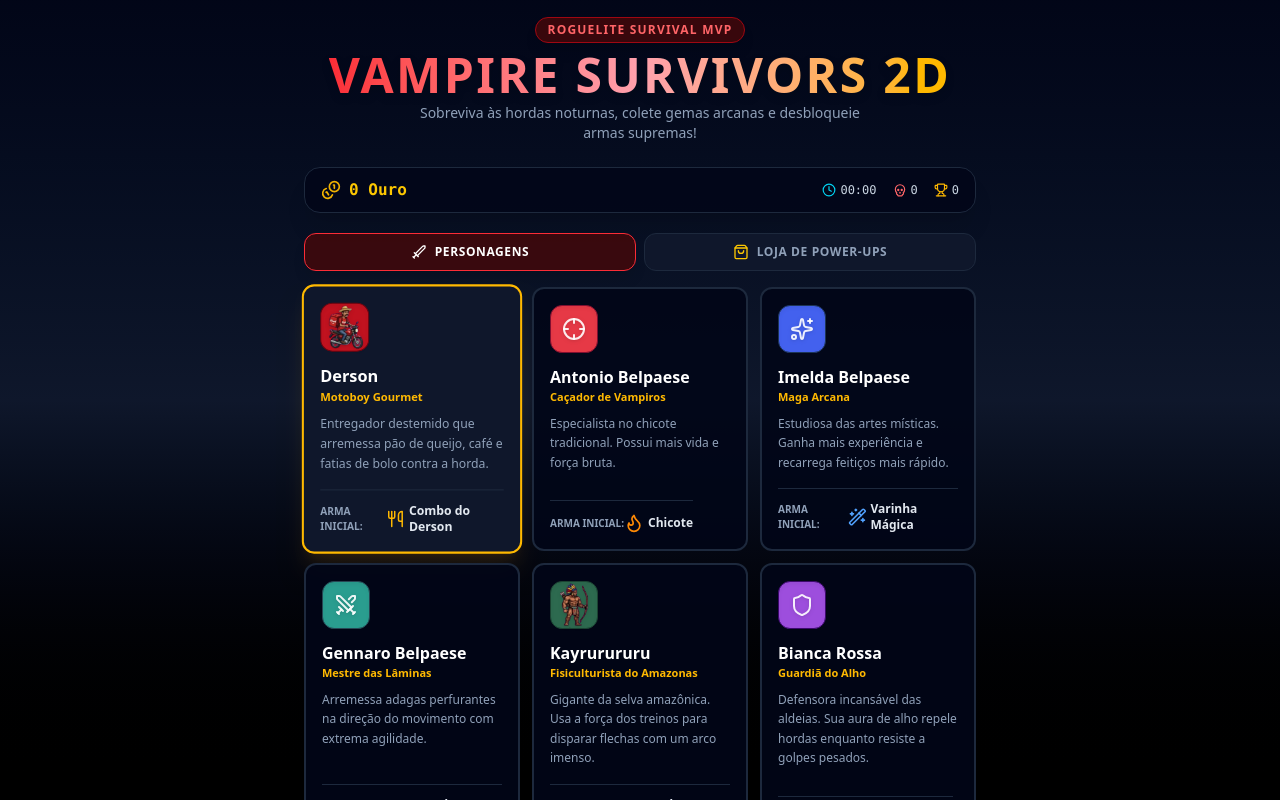
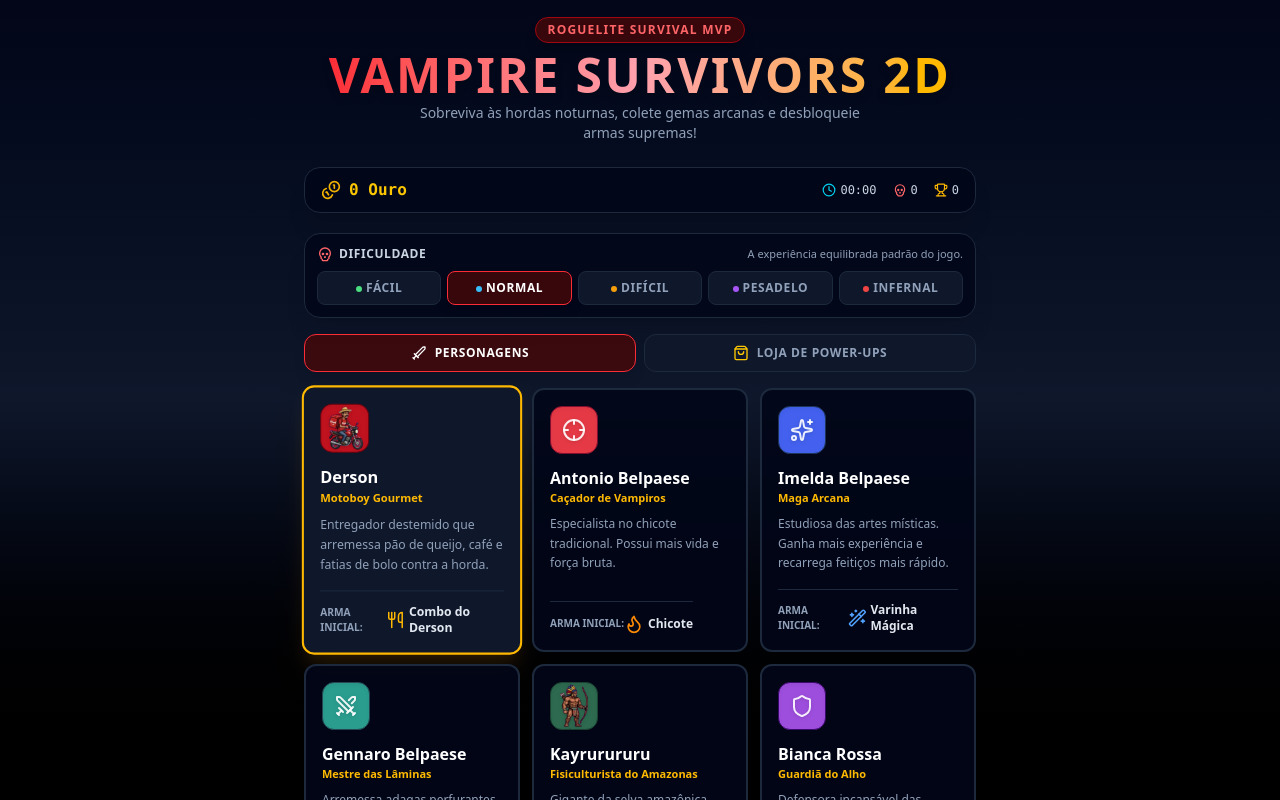
Before and after one commit to victoprincipe/2d-survivor, a Next.js app: page / in a window 1280 px wide. Built offline with nearby package versions, Linux system fonts and the light colour scheme.

Commit message:
feat(job-26): IMPLEMENTAÇÃO 26 — SISTEMA DE DIFICULDADES

```diff
--- a/src/components/game/EndGameModal.tsx
+++ b/src/components/game/EndGameModal.tsx
@@ -49,6 +49,8 @@ export const EndGameModal: React.FC<EndGameModalProps> = ({ summary, onRestart,
           </h2>
           <p className="text-slate-400 text-xs mt-1">
             Sobrevivente: <span className="text-slate-200 font-bold">{summary.characterName}</span>
+            <span className="mx-1.5 text-slate-600">•</span>
+            Dificuldade: <span className="text-slate-200 font-bold">{summary.difficultyName}</span>
           </p>
         </div>
 
--- a/src/components/game/GameContainer.tsx
+++ b/src/components/game/GameContainer.tsx
@@ -1,9 +1,10 @@
 'use client';
 
 import React, { useState, useEffect, useRef } from 'react';
-import { CharacterConfig, GameEndSummary, HUDState, SavedGameData, UpgradeOption } from '@/game/types';
+import { CharacterConfig, DifficultyId, GameEndSummary, HUDState, SavedGameData, UpgradeOption } from '@/game/types';
 import { CHARACTERS } from '@/game/data/characters';
 import { loadSavedData } from '@/game/data/persistence';
+import { getDifficulty } from '@/game/data/difficulties';
 import { GameEngine } from '@/game/engine/GameEngine';
 import { HUD } from './HUD';
 import { StartScreen } from './StartScreen';
@@ -31,6 +32,9 @@ export const GameContainer: React.FC = () => {
   const [gameState, setGameState] = useState<GameState>('menu');
   const [savedData, setSavedData] = useState<SavedGameData>(loadSavedData);
   const [selectedCharacter, setSelectedCharacter] = useState<CharacterConfig>(CHARACTERS[0]);
+  const [selectedDifficulty, setSelectedDifficulty] = useState<DifficultyId>(
+    savedData.difficulty ?? 'normal'
+  );
   const [hud, setHud] = useState<HUDState>(DEFAULT_HUD);
   const [levelUpOptions, setLevelUpOptions] = useState<UpgradeOption[]>([]);
   const [chestReward, setChestReward] = useState<{ gold: number; upgrade?: UpgradeOption } | null>(null);
@@ -53,8 +57,13 @@ export const GameContainer: React.FC = () => {
     };
   }, []);
 
-  const handleStartGame = (character: CharacterConfig, currentSavedData: SavedGameData) => {
+  const handleStartGame = (
+    character: CharacterConfig,
+    currentSavedData: SavedGameData,
+    difficulty: DifficultyId = currentSavedData.difficulty ?? 'normal'
+  ) => {
     setSelectedCharacter(character);
+    setSelectedDifficulty(difficulty);
     setGameState('playing');
 
     // Wait for canvas to be mounted in DOM
@@ -66,7 +75,7 @@ export const GameContainer: React.FC = () => {
         engineRef.current.destroy();
       }
 
-      const engine = new GameEngine(canvas, character, currentSavedData, {
+      const engine = new GameEngine(canvas, character, currentSavedData, difficulty, {
         onHUDUpdate: (newHud) => {
           setHud(newHud);
         },
@@ -142,7 +151,7 @@ export const GameContainer: React.FC = () => {
   };
 
   const handleRestart = () => {
-    handleStartGame(selectedCharacter, loadSavedData());
+    handleStartGame(selectedCharacter, loadSavedData(), selectedDifficulty);
   };
 
   const handleContinueEndless = () => {
@@ -232,6 +241,7 @@ export const GameContainer: React.FC = () => {
           onPause={handlePause}
           isMuted={isMuted}
           onToggleMute={handleToggleMute}
+          difficultyName={getDifficulty(selectedDifficulty).name}
         />
       )}
 
--- a/src/components/game/StartScreen.tsx
+++ b/src/components/game/StartScreen.tsx
@@ -2,9 +2,10 @@
 
 import React, { useState } from 'react';
 import Image from 'next/image';
-import { CharacterConfig, SavedGameData } from '@/game/types';
+import { CharacterConfig, DifficultyId, SavedGameData } from '@/game/types';
 import { CHARACTERS } from '@/game/data/characters';
 import { POWER_UP_DEFINITIONS, getPowerUpCost, saveGameData } from '@/game/data/persistence';
+import { DIFFICULTIES, getDifficulty } from '@/game/data/difficulties';
 import { WEAPON_REGISTRY } from '@/game/data/upgrades';
 import {
   Flame,
@@ -33,7 +34,7 @@ import {
 
 interface StartScreenProps {
   savedData: SavedGameData;
-  onStartGame: (character: CharacterConfig, savedData: SavedGameData) => void;
+  onStartGame: (character: CharacterConfig, savedData: SavedGameData, difficulty: DifficultyId) => void;
   onUpdateSave: (savedData: SavedGameData) => void;
 }
 
@@ -70,8 +71,19 @@ const CHARACTER_ICONS: Record<string, React.ReactNode> = {
 export const StartScreen: React.FC<StartScreenProps> = ({ savedData, onStartGame, onUpdateSave }) => {
   const [selectedCharIndex, setSelectedCharIndex] = useState(0);
   const [activeTab, setActiveTab] = useState<'character' | 'shop'>('character');
+  const [selectedDifficulty, setSelectedDifficulty] = useState<DifficultyId>(
+    savedData.difficulty ?? 'normal'
+  );
 
   const selectedChar = CHARACTERS[selectedCharIndex];
+  const difficultyMeta = getDifficulty(selectedDifficulty);
+
+  const handleSelectDifficulty = (difficulty: DifficultyId) => {
+    setSelectedDifficulty(difficulty);
+    const updatedData: SavedGameData = { ...savedData, difficulty };
+    saveGameData(updatedData);
+    onUpdateSave(updatedData);
+  };
 
   const handleBuyPowerUp = (powerUpId: string) => {
     const def = POWER_UP_DEFINITIONS.find((p) => p.id === powerUpId);
@@ -138,6 +150,37 @@ export const StartScreen: React.FC<StartScreenProps> = ({ savedData, onStartGame
               <Trophy className="w-3.5 h-3.5 text-amber-400" />
               <span>{savedData.highScore.wins}</span>
             </div>
+          </div>
+        </div>
+
+        {/* Difficulty Selector */}
+        <div className="w-full mb-4 bg-slate-950/80 border border-slate-800 rounded-2xl p-3 shadow-xl">
+          <div className="flex items-center justify-between gap-3 mb-2">
+            <span className="text-xs font-bold text-slate-300 uppercase tracking-wider flex items-center gap-1.5">
+              <Skull className="w-4 h-4 text-red-400" />
+              Dificuldade
+            </span>
+            <span className="text-[11px] text-slate-400 text-right">{difficultyMeta.description}</span>
+          </div>
+          <div className="grid grid-cols-5 gap-1.5">
+            {DIFFICULTIES.map((difficulty) => (
+              <button
+                key={difficulty.id}
+                onClick={() => handleSelectDifficulty(difficulty.id)}
+                className={`py-2 rounded-lg border text-[10px] sm:text-xs font-bold uppercase tracking-wider transition cursor-pointer ${
+                  selectedDifficulty === difficulty.id
+                    ? 'bg-red-950/80 border-red-500 text-white shadow-lg'
+                    : 'bg-slate-900 border-slate-800 text-slate-400 hover:text-white hover:border-slate-700'
+                }`}
+                title={difficulty.description}
+              >
+                <span
+                  className="inline-block w-1.5 h-1.5 rounded-full mr-1"
+                  style={{ backgroundColor: difficulty.color }}
+                />
+                {difficulty.name}
+              </button>
+            ))}
           </div>
         </div>
 
@@ -222,7 +265,7 @@ export const StartScreen: React.FC<StartScreenProps> = ({ savedData, onStartGame
 
             {/* Play Button */}
             <button
-              onClick={() => onStartGame(selectedChar, savedData)}
+              onClick={() => onStartGame(selectedChar, savedData, selectedDifficulty)}
               className="w-full mt-2 py-4 rounded-xl bg-gradient-to-r from-red-600 via-rose-500 to-amber-500 hover:from-red-500 hover:to-amber-400 text-white font-black text-base uppercase tracking-widest shadow-2xl shadow-red-500/30 transition cursor-pointer active:scale-98 flex items-center justify-center gap-2"
             >
               <Play className="w-5 h-5 fill-white" />
--- /dev/null
+++ b/src/game/data/difficulties.ts
@@ -0,0 +1,70 @@
+import { DifficultyConfig, DifficultyId } from '../types';
+
+export const DIFFICULTIES: DifficultyConfig[] = [
+  {
+    id: 'easy',
+    name: 'Fácil',
+    description: 'Inimigos mais fracos e menos numerosos. Ideal para aprender.',
+    color: '#4ade80',
+    enemyHp: 0.75,
+    enemyDamage: 0.7,
+    enemyCount: 0.8,
+    spawnRate: 0.8,
+    xpMultiplier: 1.1,
+    goldMultiplier: 1.1,
+  },
+  {
+    id: 'normal',
+    name: 'Normal',
+    description: 'A experiência equilibrada padrão do jogo.',
+    color: '#38bdf8',
+    enemyHp: 1,
+    enemyDamage: 1,
+    enemyCount: 1,
+    spawnRate: 1,
+    xpMultiplier: 1,
+    goldMultiplier: 1,
+  },
+  {
+    id: 'hard',
+    name: 'Difícil',
+    description: 'Hordas maiores e inimigos mais resistentes.',
+    color: '#f59e0b',
+    enemyHp: 1.3,
+    enemyDamage: 1.3,
+    enemyCount: 1.15,
+    spawnRate: 1.2,
+    xpMultiplier: 1.1,
+    goldMultiplier: 1.15,
+  },
+  {
+    id: 'nightmare',
+    name: 'Pesadelo',
+    description: 'Sobrevivência brutal com dano e volume elevados.',
+    color: '#a855f7',
+    enemyHp: 1.7,
+    enemyDamage: 1.6,
+    enemyCount: 1.35,
+    spawnRate: 1.5,
+    xpMultiplier: 1.25,
+    goldMultiplier: 1.35,
+  },
+  {
+    id: 'infernal',
+    name: 'Infernal',
+    description: 'O caos absoluto. Apenas os mais fortes resistem.',
+    color: '#ef4444',
+    enemyHp: 2.2,
+    enemyDamage: 2,
+    enemyCount: 1.6,
+    spawnRate: 1.9,
+    xpMultiplier: 1.5,
+    goldMultiplier: 1.6,
+  },
+];
+
+export const DEFAULT_DIFFICULTY: DifficultyId = 'normal';
+
+export function getDifficulty(id: DifficultyId | string | undefined): DifficultyConfig {
+  return DIFFICULTIES.find((d) => d.id === id) ?? DIFFICULTIES[1];
+}
--- a/src/game/data/persistence.ts
+++ b/src/game/data/persistence.ts
@@ -1,4 +1,5 @@
 import { PermanentPowerUp, SavedGameData } from '../types';
+import { DEFAULT_DIFFICULTY, DIFFICULTIES } from './difficulties';
 
 export const POWER_UP_DEFINITIONS: PermanentPowerUp[] = [
   {
@@ -63,6 +64,7 @@ export function getInitialSave(): SavedGameData {
   return {
     gold: 0,
     powerUps: {},
+    difficulty: DEFAULT_DIFFICULTY,
     highScore: {
       timeSurvived: 0,
       kills: 0,
@@ -78,9 +80,11 @@ export function loadSavedData(): SavedGameData {
     const raw = localStorage.getItem(STORAGE_KEY);
     if (!raw) return getInitialSave();
     const parsed = JSON.parse(raw);
+    const savedDifficulty = DIFFICULTIES.find((d) => d.id === parsed.difficulty)?.id;
     return {
       gold: parsed.gold ?? 0,
       powerUps: parsed.powerUps ?? {},
+      difficulty: savedDifficulty ?? DEFAULT_DIFFICULTY,
       highScore: {
         timeSurvived: parsed.highScore?.timeSurvived ?? 0,
         kills: parsed.highScore?.kills ?? 0,
--- a/src/game/engine/GameEngine.ts
+++ b/src/game/engine/GameEngine.ts
@@ -1,4 +1,14 @@
-import { CharacterConfig, GameEndSummary, HUDState, UpgradeOption, SavedGameData, WeaponId, PassiveId } from '../types';
+import {
+  CharacterConfig,
+  DifficultyConfig,
+  DifficultyId,
+  GameEndSummary,
+  HUDState,
+  UpgradeOption,
+  SavedGameData,
+  WeaponId,
+  PassiveId,
+} from '../types';
 import { Camera } from './Camera';
 import { InputManager } from './Input';
 import { SoundEngine } from './SoundEngine';
@@ -12,6 +22,7 @@ import { WaveDirector } from '../systems/WaveDirector';
 import { WorldSystem } from '../systems/WorldProps';
 import { WEAPON_REGISTRY, PASSIVE_REGISTRY } from '../data/upgrades';
 import { saveGameData, loadSavedData } from '../data/persistence';
+import { getDifficulty } from '../data/difficulties';
 
 export interface GameEngineCallbacks {
   onHUDUpdate: (hud: HUDState) => void;
@@ -35,6 +46,7 @@ export class GameEngine {
   public waveDirector: WaveDirector;
   public worldProps: WorldSystem;
   public vfx: VFXManager;
+  public difficulty: DifficultyConfig;
 
   public enemies: Enemy[] = [];
   public drops: Drop[] = [];
@@ -58,6 +70,7 @@ export class GameEngine {
     canvas: HTMLCanvasElement,
     character: CharacterConfig,
     savedData: SavedGameData,
+    difficultyId: DifficultyId,
     callbacks: GameEngineCallbacks
   ) {
     this.canvas = canvas;
@@ -72,7 +85,8 @@ export class GameEngine {
     this.spatialGrid = new SpatialGrid<Enemy>(110);
     this.vfx = new VFXManager();
     this.worldProps = new WorldSystem();
-    this.waveDirector = new WaveDirector();
+    this.difficulty = getDifficulty(difficultyId);
+    this.waveDirector = new WaveDirector(this.difficulty);
 
     this.player = new Player(character, savedData.powerUps);
     this.weaponSystem = new WeaponSystem(character.startingWeapon);
@@ -246,9 +260,10 @@ export class GameEngine {
 
     if (enemy.isBoss) {
       // Crimson Vampire Boss defeated!
+      const bossXp = Math.round(250 * this.difficulty.xpMultiplier);
       this.drops.push(new Drop(Date.now(), 'chest', enemy.x, enemy.y));
-      this.drops.push(new Drop(Date.now() + 1, 'gem_red', enemy.x + 20, enemy.y, 250));
-      this.drops.push(new Drop(Date.now() + 2, 'gem_red', enemy.x - 20, enemy.y, 250));
+      this.drops.push(new Drop(Date.now() + 1, 'gem_red', enemy.x + 20, enemy.y, bossXp));
+      this.drops.push(new Drop(Date.now() + 2, 'gem_red', enemy.x - 20, enemy.y, bossXp));
       this.handleVictory();
       return;
     }
@@ -281,9 +296,10 @@ export class GameEngine {
         this.callbacks.onLevelUp(options);
       }
     } else if (drop.type === 'coin') {
-      this.goldCollected += drop.value;
+      const gained = Math.round(drop.value * this.difficulty.goldMultiplier);
+      this.goldCollected += gained;
       this.sound.playGemPickup(4);
-      this.vfx.addDamageNumber(this.player.x, this.player.y, drop.value, true, true);
+      this.vfx.addDamageNumber(this.player.x, this.player.y, gained, true, true);
     } else if (drop.type === 'chicken') {
       this.player.heal(drop.value);
       this.sound.playGemPickup(8);
@@ -310,7 +326,7 @@ export class GameEngine {
     } else if (drop.type === 'chest') {
       this.sound.playChestOpen();
       this.pause();
-      const goldBonus = 50 + Math.floor(Math.random() * 50);
+      const goldBonus = Math.round((50 + Math.floor(Math.random() * 50)) * this.difficulty.goldMultiplier);
       this.goldCollected += goldBonus;
       const upgradeOptions = this.weaponSystem.generateUpgradeOptions();
       const chosenUpgrade = upgradeOptions.length > 0 ? upgradeOptions[0] : undefined;
@@ -392,6 +408,8 @@ export class GameEngine {
       goldEarned: this.goldCollected,
       totalDamage: Math.round(totalDmg),
       characterName: this.player.character.name,
+      difficulty: this.difficulty.id,
+      difficultyName: this.difficulty.name,
       weaponStats,
     };
   }
--- a/src/game/systems/WaveDirector.ts
+++ b/src/game/systems/WaveDirector.ts
@@ -1,3 +1,4 @@
+import { DifficultyConfig, EnemyType } from '../types';
 import { Enemy } from '../entities/Enemy';
 import { Player } from '../entities/Player';
 import { Camera } from '../engine/Camera';
@@ -5,8 +6,13 @@ import { SoundEngine } from '../engine/SoundEngine';
 
 export class WaveDirector {
   public survivalTime: number = 0;
+  public difficulty: DifficultyConfig;
   private nextEnemyId: number = 1;
   private spawnTimer: number = 0;
+
+  constructor(difficulty: DifficultyConfig) {
+    this.difficulty = difficulty;
+  }
 
   // Event flags to ensure one-time triggers
   public eventAlert: string | null = null;
@@ -38,11 +44,14 @@ export class WaveDirector {
       this.bossActive = null;
     }
 
-    // Calculate dynamic spawn rate and HP scaling based on time
+    // Calculate dynamic spawn rate and HP scaling based on time and difficulty
     const minutes = this.survivalTime / 60;
-    const hpMultiplier = 1.0 + minutes * 0.45;
-    const spawnInterval = Math.max(0.12, 0.6 - minutes * 0.09);
-    const maxEnemies = Math.min(400, 90 + Math.floor(minutes * 55));
+    const hpMultiplier = (1.0 + minutes * 0.45) * this.difficulty.enemyHp;
+    const spawnInterval = Math.max(0.12, 0.6 - minutes * 0.09) / this.difficulty.spawnRate;
+    const maxEnemies = Math.min(
+      400,
+      Math.floor((90 + Math.floor(minutes * 55)) * this.difficulty.enemyCount)
+    );
 
     // Regular interval spawning
     if (this.spawnTimer >= spawnInterval && enemies.length < maxEnemies) {
@@ -149,25 +158,32 @@ export class WaveDirector {
       type = roll < 0.25 ? 'bat' : roll < 0.5 ? 'ghost' : roll < 0.8 ? 'skeleton' : 'zombie';
     }
 
-    onSpawn(new Enemy(this.nextEnemyId++, type, pos.x, pos.y, hpMult));
+    onSpawn(this.createEnemy(type, pos.x, pos.y, hpMult));
+  }
+
+  private createEnemy(type: EnemyType, x: number, y: number, hpMult: number): Enemy {
+    const enemy = new Enemy(this.nextEnemyId++, type, x, y, hpMult);
+    enemy.damage = Math.max(1, Math.round(enemy.damage * this.difficulty.enemyDamage));
+    enemy.xpValue = Math.max(1, Math.round(enemy.xpValue * this.difficulty.xpMultiplier));
+    return enemy;
   }
 
   private spawnBatSwarm(player: Player, camera: Camera, onSpawn: (enemy: Enemy) => void): void {
-    const count = 35;
+    const count = Math.round(35 * this.difficulty.enemyCount);
     for (let i = 0; i < count; i++) {
       const pos = this.getSpawnPositionOutsideScreen(camera);
-      onSpawn(new Enemy(this.nextEnemyId++, 'bat', pos.x, pos.y, 0.8));
+      onSpawn(this.createEnemy('bat', pos.x, pos.y, 0.8));
     }
   }
 
   private spawnRingEnemies(player: Player, hpMult: number, onSpawn: (enemy: Enemy) => void): void {
-    const count = 28;
+    const count = Math.round(28 * this.difficulty.enemyCount);
     const radius = 420;
     for (let i = 0; i < count; i++) {
       const angle = (i * Math.PI * 2) / count;
       const x = player.x + Math.cos(angle) * radius;
       const y = player.y + Math.sin(angle) * radius;
-      onSpawn(new Enemy(this.nextEnemyId++, 'zombie', x, y, hpMult));
+      onSpawn(this.createEnemy('zombie', x, y, hpMult));
     }
   }
 
@@ -178,7 +194,7 @@ export class WaveDirector {
     onSpawn: (enemy: Enemy) => void
   ): void {
     const pos = this.getSpawnPositionOutsideScreen(camera);
-    onSpawn(new Enemy(this.nextEnemyId++, 'elite_minotaur', pos.x, pos.y, hpMult));
+    onSpawn(this.createEnemy('elite_minotaur', pos.x, pos.y, hpMult));
   }
 
   private spawnBoss(
@@ -188,7 +204,7 @@ export class WaveDirector {
     onSpawn: (enemy: Enemy) => void
   ): Enemy {
     const pos = this.getSpawnPositionOutsideScreen(camera);
-    const boss = new Enemy(this.nextEnemyId++, 'boss_vampire', pos.x, pos.y, hpMult);
+    const boss = this.createEnemy('boss_vampire', pos.x, pos.y, hpMult);
     onSpawn(boss);
     return boss;
   }
```
Also changed, not shown: src/components/game/HUD.tsx (+8 -1 lines), src/game/types/index.ts (+18 -0 lines).
